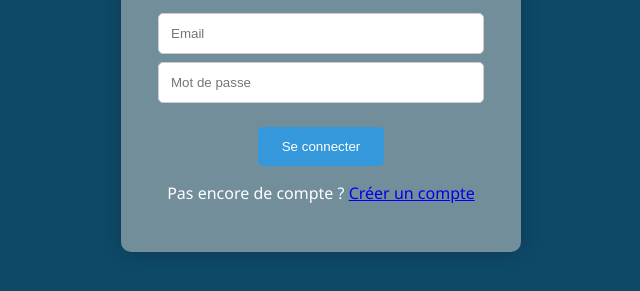
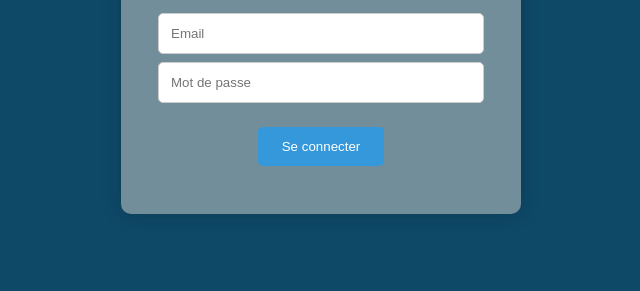
Before and after one commit to maxoubvd/webapp-DVT, a website with bundled scripts: page index.html in a window 1280 px wide. Shown: the part 277-568 px from the top of the page, without its empty margins (319-959 px from the left). Built offline with nearby package versions, Linux system fonts and the light colour scheme; no server answers.

Commit message:
suppr creation compte

```diff
--- a/index.html
+++ b/index.html
@@ -18,7 +18,7 @@
       <button id="loginBtn">Se connecter</button>
       <p id="message"></p>
     </div>
-    <p>Pas encore de compte ? <a href="signup.html">Créer un compte</a></p>
+    <!-- <p>Pas encore de compte ? <a href="signup.html">Créer un compte</a></p> -->
   </div>
   <script type="module" src="script.js"></script>
 </body>
```
